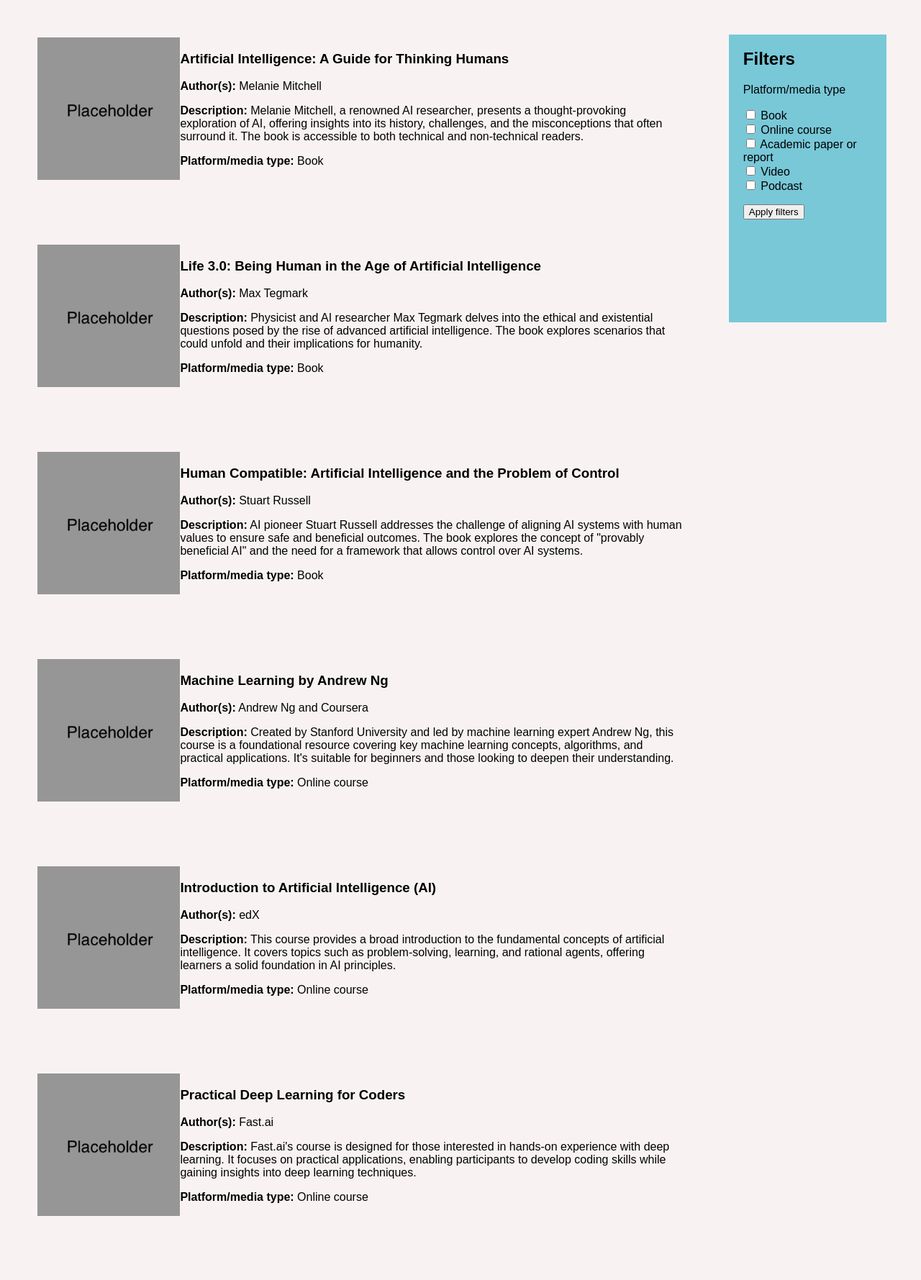
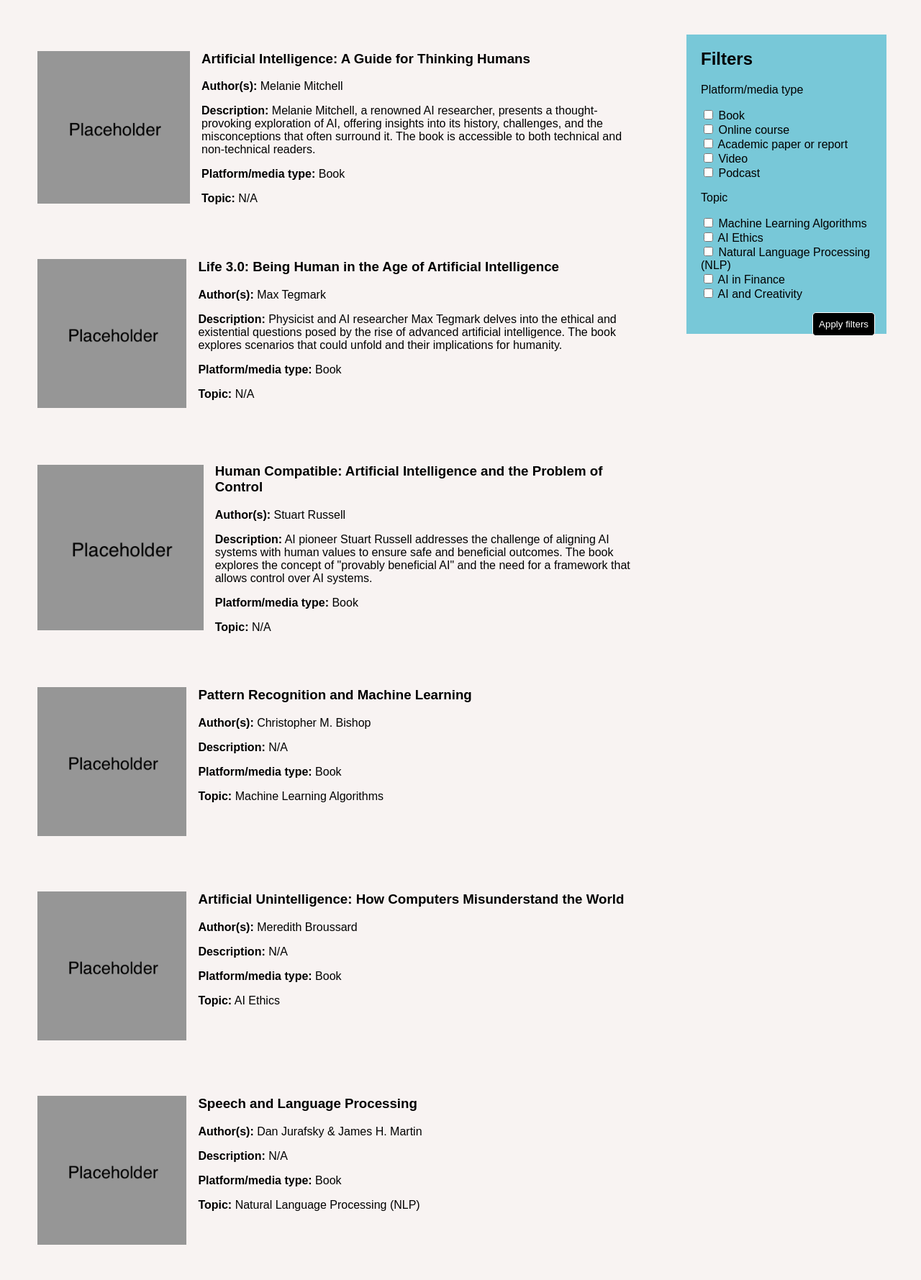
Before and after one commit to Joanne-Lee20/HDCC, a Flask app: page /resources in a window 1280 px wide. Shown: the part 301-2080 px from the top of the page at 72% size. Run offline with Flask 3, Linux system fonts and the light colour scheme.

Commit message:
cleaner code + add (some) filtering by topic for resources page

```diff
--- a/static/css/resources.css
+++ b/static/css/resources.css
@@ -1,23 +1,39 @@
 .container {
   display: grid;
-  grid-template-columns: 4fr 1fr;
+  grid-template-columns: 3fr 1fr;
   gap: 2.5rem;
   padding: 2rem;
 }
 
-section {
+.resource-section {
   display: grid;
+  gap: 1rem;
   padding-bottom: 2.5rem;
   grid-template-columns: 1fr 4fr;
+}
+
+.image {
+  display: flex;
+  align-items: center;
 }
 
 aside {
   background-color: #78c8d8;
   margin: 1rem 1rem 0 0;
   padding-left: 1.25rem;
-  max-height: 25rem;
+  max-height: 26rem;
 }
 
 button {
-  margin-top: 1rem;
+  background-color: black;
+  color: white;
+  float: right;
+  margin: 1rem 1rem 0 0;
+  padding: 0.5rem;
+  border: 1px white solid;
+  border-radius: 5px;
 }
+
+button:hover {
+  cursor: pointer;
+}
--- /dev/null
+++ b/static/scripts/resources.js
@@ -0,0 +1,48 @@
+const ALL_RESRCS = document.getElementsByTagName("main")[0].getElementsByTagName("section");
+
+let applyFilters = () => {
+  let shouldShow = [];
+  for (let i = 0; i < ALL_RESRCS.length; i++) {
+    shouldShow.push(false);
+  }
+
+  parseFilter("media-types", 3, "<b>Platform/media type:</b> ".length, shouldShow);
+  parseFilter("topics", 4, "<b>Topic:</b> ".length, shouldShow);
+
+  for (let i = 0; i < ALL_RESRCS.length; i++) {
+    ALL_RESRCS[i].style.display = shouldShow[i] ? "grid" : "none";
+  }
+}
+
+/**
+ * @param {string} filterSection    html element id for a certain filter section
+ *                                  ex) the id of the media type section is "media-types"
+ *
+ * @param {number} fieldIndex       corresponds to which field within the resource data the filter applies to;
+ *                                  every resource has the fields title, author(s), description, media type, and topic
+ *                                  ex) media type is the 4th field so the index is 3
+ *
+ * @param {number} valueIndex       where to start substringing the innerHTML code to get the actual value of a field
+ *                                  ex) for media type, since the innerHTML code is "<b>Platform/media type:</b> ...",
+ *                                      the actual value of starts at index 28 (use string length, don't try to count)
+ *
+ * @param {Array} shouldShow        boolean occurrency array for whether to show a resource or not
+ */
+let parseFilter = (filterSection, fieldIndex, valueIndex, shouldShow) => {
+  let filters = [];
+  let checkboxes = document.getElementById(filterSection).getElementsByTagName("input");
+
+  for (let checkbox of checkboxes) {
+    if (checkbox.checked) {
+      filters.push(checkbox.value);
+    }
+  }
+
+  for (let i = 0; i < ALL_RESRCS.length; i++) {
+    let field = ALL_RESRCS[i].children[1].children[fieldIndex];
+    let value = field.innerHTML.substring(valueIndex);
+    if (filters.includes(value)) {
+      shouldShow[i] = true;
+    }
+  }
+}
--- a/templates/resources.html
+++ b/templates/resources.html
@@ -14,16 +14,18 @@
 
 <div class="container">
   <main>
-    {% for resrc in resources_content %}
-    <section>
-      <article>
-        <img src="{{ url_for('static', filename='media/resources/placeholder.png') }}" style="height: 80%"/>
+    {% for i in range(resources_content|length) %}
+    {% set resrc = resources_content[i] %}
+    <section class="resource-section" id="resrc{{ i }}">
+      <article class="image">
+        <img src="{{ url_for('static', filename='media/resources/placeholder.png') }}" style="height: 85%"/>
       </article>
       <article>
         <h3>{{ resrc[0] }}</h3>
         <p><b>Author(s):</b> {{ resrc[1] }}</p>
         <p><b>Description:</b> {{ resrc[2] }}</p>
         <p><b>Platform/media type:</b> {{ resrc[3] }}</p>
+        <p><b>Topic:</b> {{ resrc[4] }}</p>
       </article>
     </section>
     {% endfor %}
@@ -31,50 +33,35 @@
 
   <aside>
     <h2>Filters</h2>
-    <p>Platform/media type</p>
-    <input type="checkbox" id="media1" name="media1" value="Book">
-    <label for="media1">Book</label>
-    <br>
-    <input type="checkbox" id="media2" name="media2" value="Online course">
-    <label for="media2">Online course</label>
-    <br>
-    <input type="checkbox" id="media3" name="media3" value="Academic paper or report">
-    <label for="media3">Academic paper or report</label>
-    <br>
-    <input type="checkbox" id="media4" name="media4" value="Video">
-    <label for="media4">Video</label>
-    <br>
-    <input type="checkbox" id="media5" name="media5" value="Podcast">
-    <label for="media5">Podcast</label>
-    <br>
+    <!-- filter by media type -->
+    <section id="media-types">
+      <p>Platform/media type</p>
+      {% set media_types = ["Book", "Online course", "Academic paper or report", "Video", "Podcast"] %}
+      {% for i in range(media_types|length) %}
+        <input type="checkbox" id="media{{ i }}" name="media{{ i }}" value="{{ media_types[i] }}">
+        <label for="media{{ i }}">{{ media_types[i] }}</label>
+        <br>
+      {% endfor %}
+    </section>
+    <!-- filter by topic -->
+    <section id="topics">
+      <p>Topic</p>
+      {% set topics = [
+        "Machine Learning Algorithms",
+        "AI Ethics",
+        "Natural Language Processing (NLP)",
+        "AI in Finance",
+        "AI and Creativity"
+      ] %}
+      {% for i in range(topics|length) %}
+        <input type="checkbox" id="topic{{ i }}" name="topic{{ i }}" value="{{ topics[i] }}">
+        <label for="topic{{ i }}">{{ topics[i] }}</label>
+        <br>
+      {% endfor %}
+    </section>
     <button type="submit" onclick="applyFilters()">Apply filters</button>
   </aside>
 </div>
 
-<script>
-  let applyFilters = () => {
-    let filters = [];
-    let checkboxes = document.getElementsByTagName("input");
-    let sections = document.getElementsByTagName("section");
-
-    // go through checkboxes to figure out what to display
-    for (let checkbox of checkboxes) {
-      if (checkbox.checked) {
-        filters.push(checkbox.value);
-      }
-    }
-
-    // hide or display resources based on filters
-    for (let section of sections) {
-      let mediaType = section.children[1].children[3].innerHTML;
-      mediaType = mediaType.substring(28);
-
-      if (filters.includes(mediaType)) {
-        section.style.display = "grid";
-      } else {
-        section.style.display = "none";
-      }
-    }
-  }
-</script>
+<script src="{{ url_for('static', filename='scripts/resources.js') }}"></script>
 {% endblock %}
```
Also changed, not shown: static/resources.txt (+59 -0 lines).
